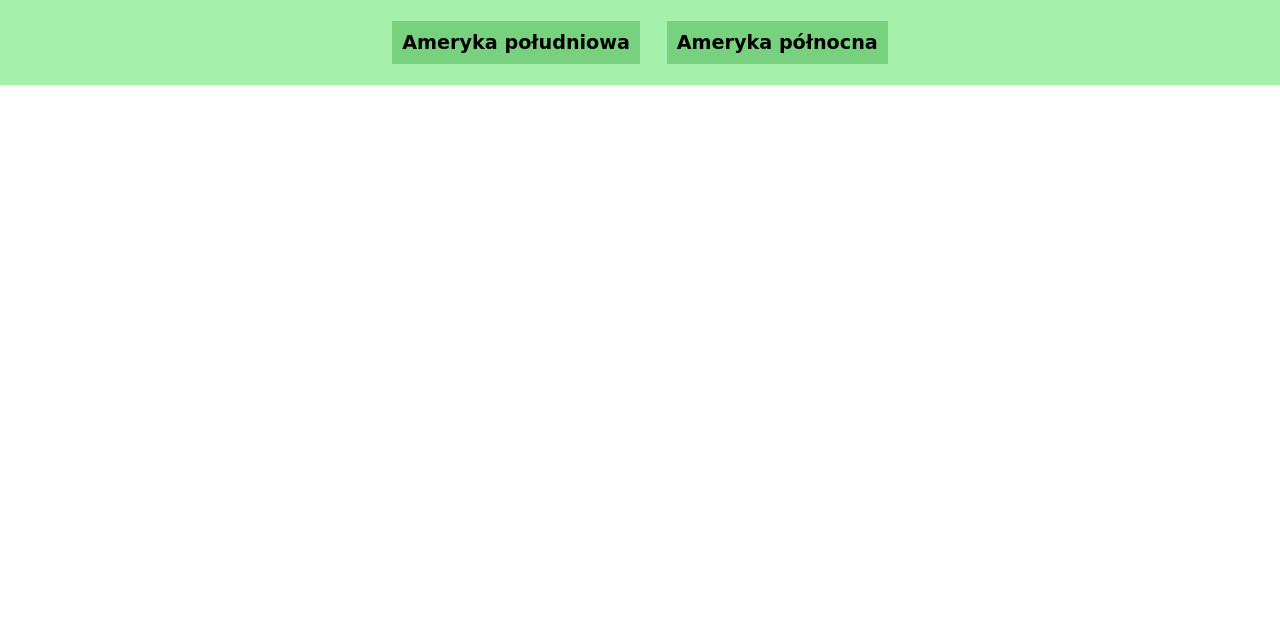
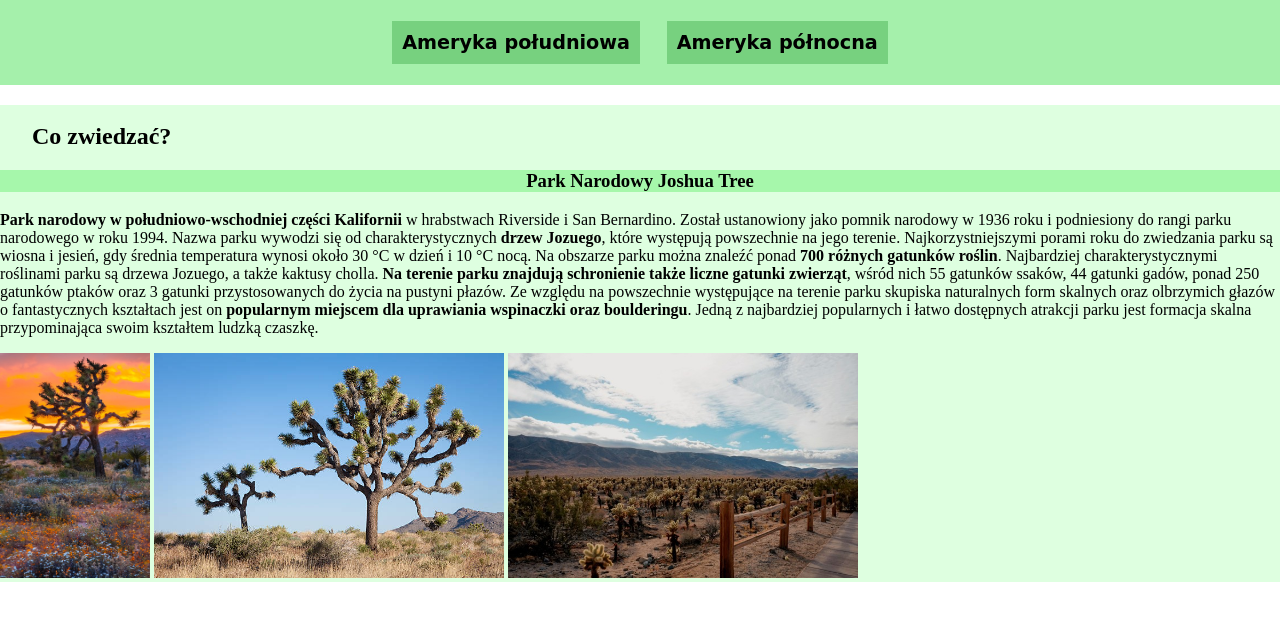
Before and after one commit to GosiaSapiecha/homepage-wtf3, a plain HTML site: page ameryka_polnocna.html in a window 1280 px wide. Drawn offline with Linux system fonts and the light colour scheme.

Commit message:
Added information and some photos about Joshua Tree National Park

```diff
--- a/ameryka_polnocna.html
+++ b/ameryka_polnocna.html
@@ -16,9 +16,33 @@
 		</nav>
 	</header>
 	<main class="main">
-		<section >
+		<section class="section_green">
+			<h2>Co zwiedzać?</h2>
+			<h3 class="background_green_header">Park Narodowy Joshua Tree</h3>
 			<article>
-
+				<div>
+					<p><strong>Park narodowy w południowo-wschodniej części Kalifornii</strong> w hrabstwach Riverside i
+						San Bernardino. Został ustanowiony jako pomnik narodowy w 1936 roku i podniesiony do rangi parku
+						narodowego w roku 1994. Nazwa parku wywodzi się od charakterystycznych <strong>drzew
+						Jozuego</strong>, które występują powszechnie na jego terenie. Najkorzystniejszymi porami
+						roku do zwiedzania parku są wiosna i jesień, gdy średnia temperatura wynosi około 30 °C w dzień
+						i 10 °C nocą. Na obszarze parku można znaleźć ponad <strong>700 różnych gatunków
+						roślin</strong>. Najbardziej charakterystycznymi roślinami parku są drzewa Jozuego, a także
+						kaktusy cholla. <strong>Na terenie parku znajdują schronienie także liczne gatunki
+						zwierząt</strong>, wśród nich 55 gatunków ssaków, 44 gatunki gadów, ponad 250 gatunków
+						ptaków oraz 3 gatunki przystosowanych do życia na pustyni płazów. Ze względu na powszechnie
+						występujące na terenie parku skupiska naturalnych form skalnych oraz olbrzymich głazów o
+						fantastycznych kształtach jest on <strong>popularnym miejscem dla uprawiania wspinaczki oraz
+						boulderingu</strong>. Jedną z najbardziej popularnych i łatwo dostępnych atrakcji parku jest
+						formacja skalna przypominająca swoim kształtem ludzką czaszkę.</p>
+				</div>
+				<div>
+					<p>
+						<img width="150px" height="225px" src="drzewo_jozuego.jpg" alt="drzewo_jozuego">
+						<img width="350px" height="225px" src="drzewo_jozuego2.jpg" alt="drzewo_jozuego">
+						<img width="350px" height="225px" src="drzewa_joshua_park.jpg" alt="drzewa_w_parku_joshua">
+					</p>
+				</div>
 			</article>
 		</section>
 	</main>
--- a/style.css
+++ b/style.css
@@ -131,3 +131,11 @@ h2 {
   margin: auto;
   padding: 21px;
 }
+
+.section_green {
+  background-color: #deffe0;
+}
+
+.background_green_header {
+  background-color: #a6f7ab;
+}
```
Also changed, not shown: index.html (+3 -3 lines), drzewa_joshua_park.jpg (added), drzewo_jozuego.jpg (added), drzewo_jozuego2.jpg (added).
